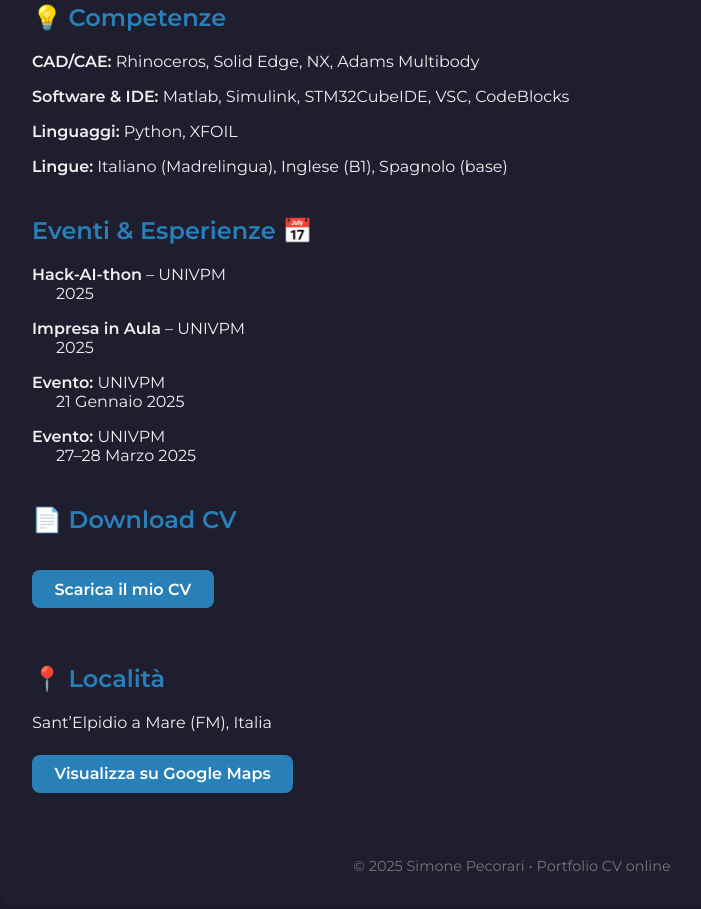
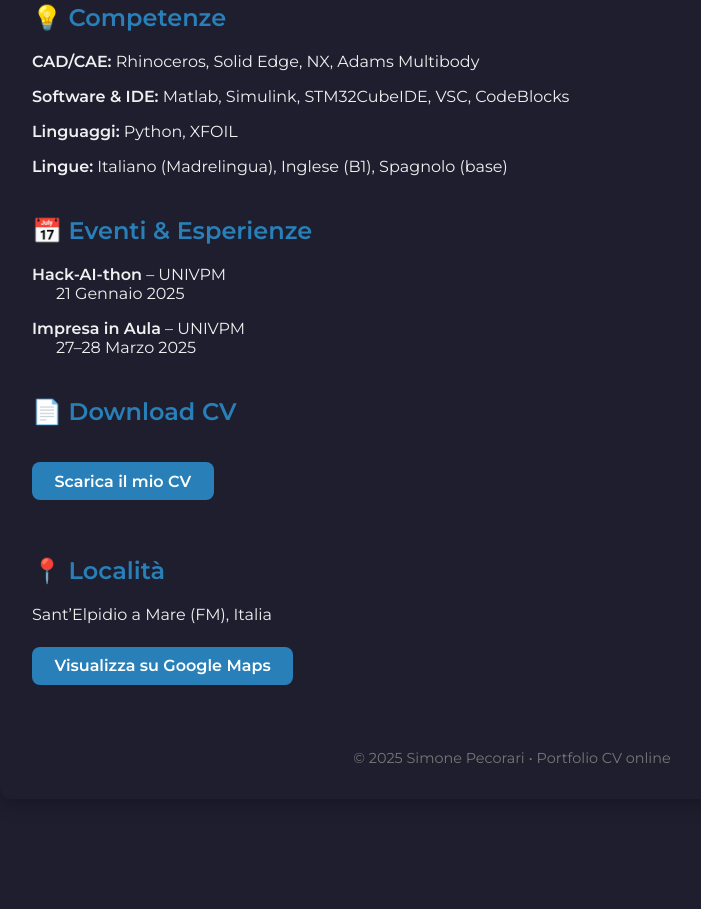
Before and after one commit to SimonePecorari/SimonePecorari_CV, a plain HTML site: page index.html in a window 1280 px wide. Shown: the part 700-1609 px from the top of the page, without its empty margins (128-829 px from the left). After the commit the page ends 1531 px from the top, so only its background shows below. Drawn offline with Linux system fonts and the light colour scheme.

Commit message:
Update index.html

```diff
--- a/index.html
+++ b/index.html
@@ -174,12 +174,10 @@
     </div>
 
     <div class="section">
-      <h2><i class="fas fa-calendar-alt"></i> Eventi & Esperienze 📅</h2>
+      <h2><i class="fas fa-calendar-alt"></i>📅 Eventi & Esperienze </h2>
       <ul>
-        <li><strong>Hack-AI-thon</strong> – UNIVPM <br><span style="margin-left: 1.5rem;">2025</span></li>
-        <li><strong>Impresa in Aula</strong> – UNIVPM <br><span style="margin-left: 1.5rem;">2025</span></li>
-        <li><strong>Evento:</strong> UNIVPM <br><span style="margin-left: 1.5rem;">21 Gennaio 2025</span></li>
-        <li><strong>Evento:</strong> UNIVPM <br><span style="margin-left: 1.5rem;">27–28 Marzo 2025</span></li>
+        <li><strong>Hack-AI-thon</strong> – UNIVPM <br><span style="margin-left: 1.5rem;">21 Gennaio 2025</span></li>
+        <li><strong>Impresa in Aula</strong> – UNIVPM <br><span style="margin-left: 1.5rem;">27–28 Marzo 2025</span></li>
       </ul>
     </div>
 
```
